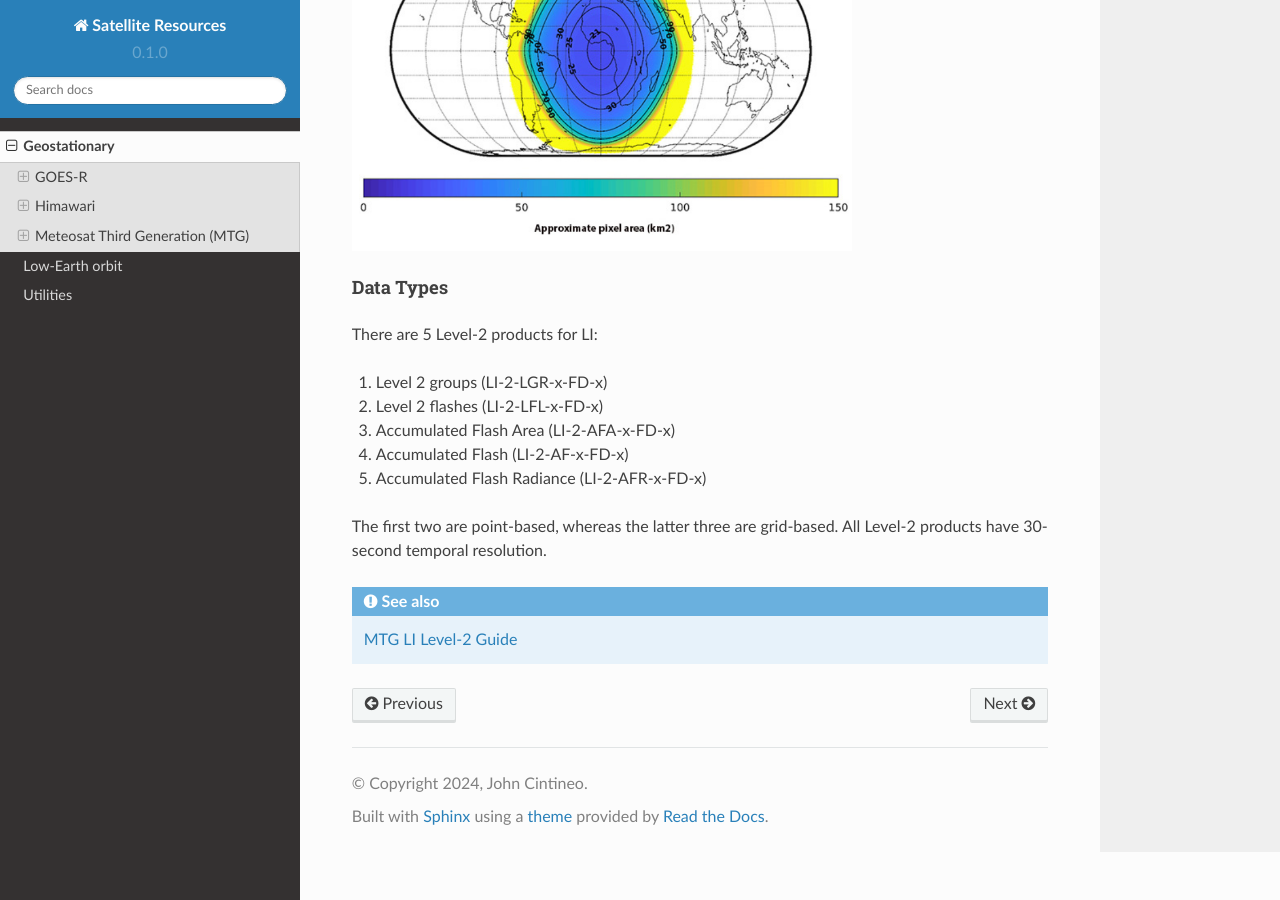
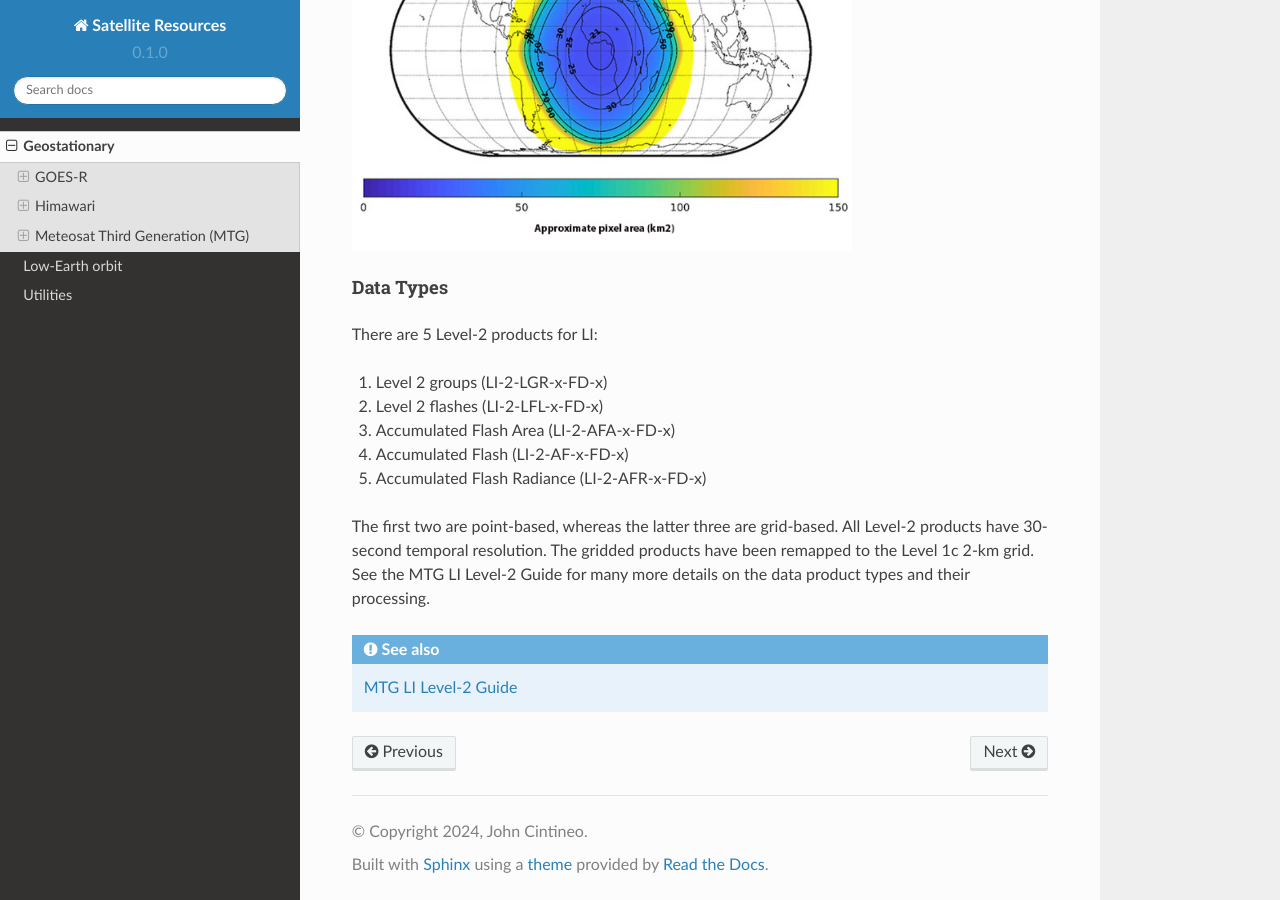
Before and after one commit to jlc248/satellite-resources, a Sphinx documentation site: the page built from docs/source/Geostationary.rst, in a window 1280 px wide and 900 px high, scrolled down 13904 px. Built offline with Sphinx 7.4.7 and the Read the Docs theme 2.0.0, drawn with Linux system fonts in a browser that asks for light colours; pages that are not in the unit, such as notebooks, are missing from menus.

Commit message:
Update Geostationary.rst

```diff
--- a/docs/source/Geostationary.rst
+++ b/docs/source/Geostationary.rst
@@ -401,7 +401,7 @@ There are 5 Level-2 products for LI:
 4.  Accumulated Flash (LI-2-AF-x-FD-x)
 5.  Accumulated Flash Radiance (LI-2-AFR-x-FD-x)
 
-The first two are point-based, whereas the latter three are grid-based. All Level-2 products have 30-second temporal resolution.
+The first two are point-based, whereas the latter three are grid-based. All Level-2 products have 30-second temporal resolution. The gridded products have been remapped to the Level 1c 2-km grid. See the MTG LI Level-2 Guide for many more details on the data product types and their processing.
 
 .. seealso::
   `MTG LI Level-2 Guide <https://user.eumetsat.int/resources/user-guides/mtg-li-level-2-data-guide>`_
```
